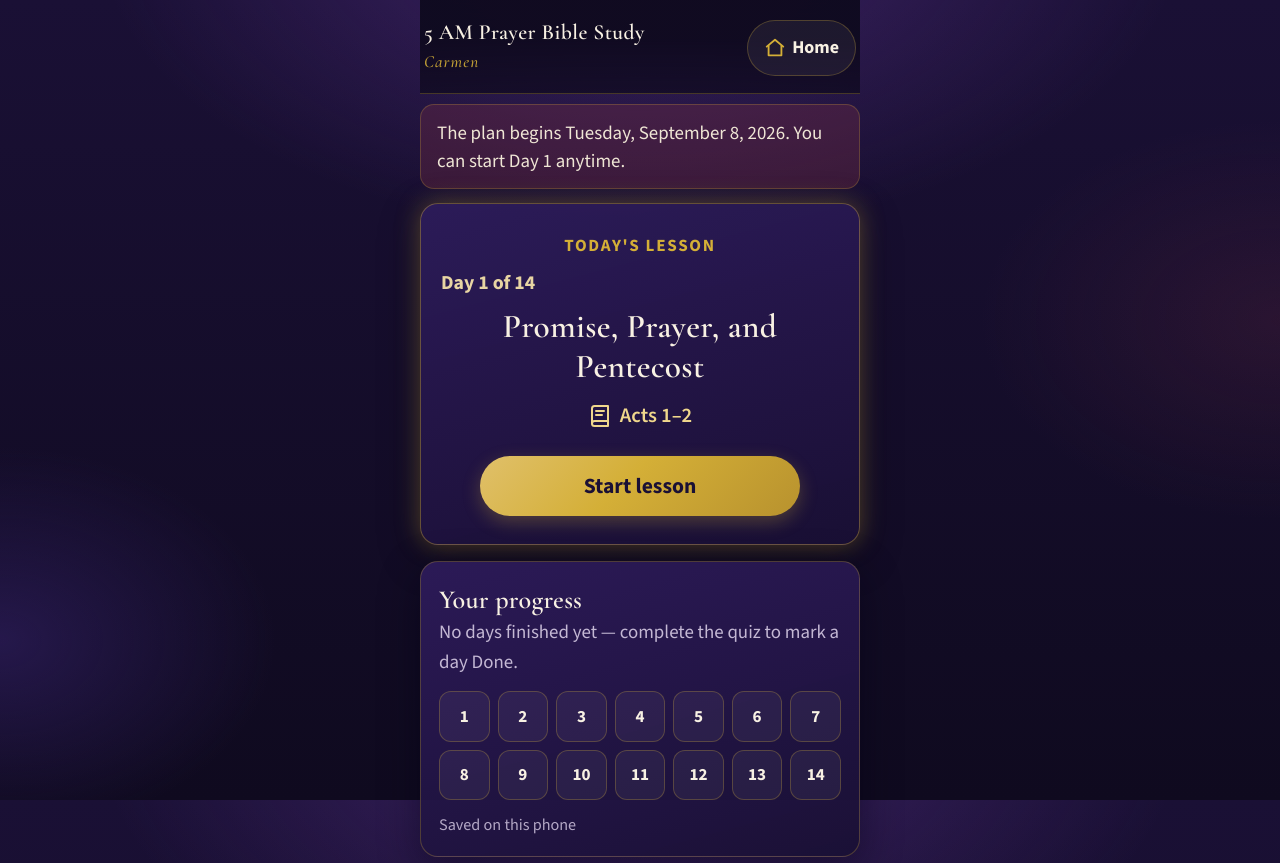
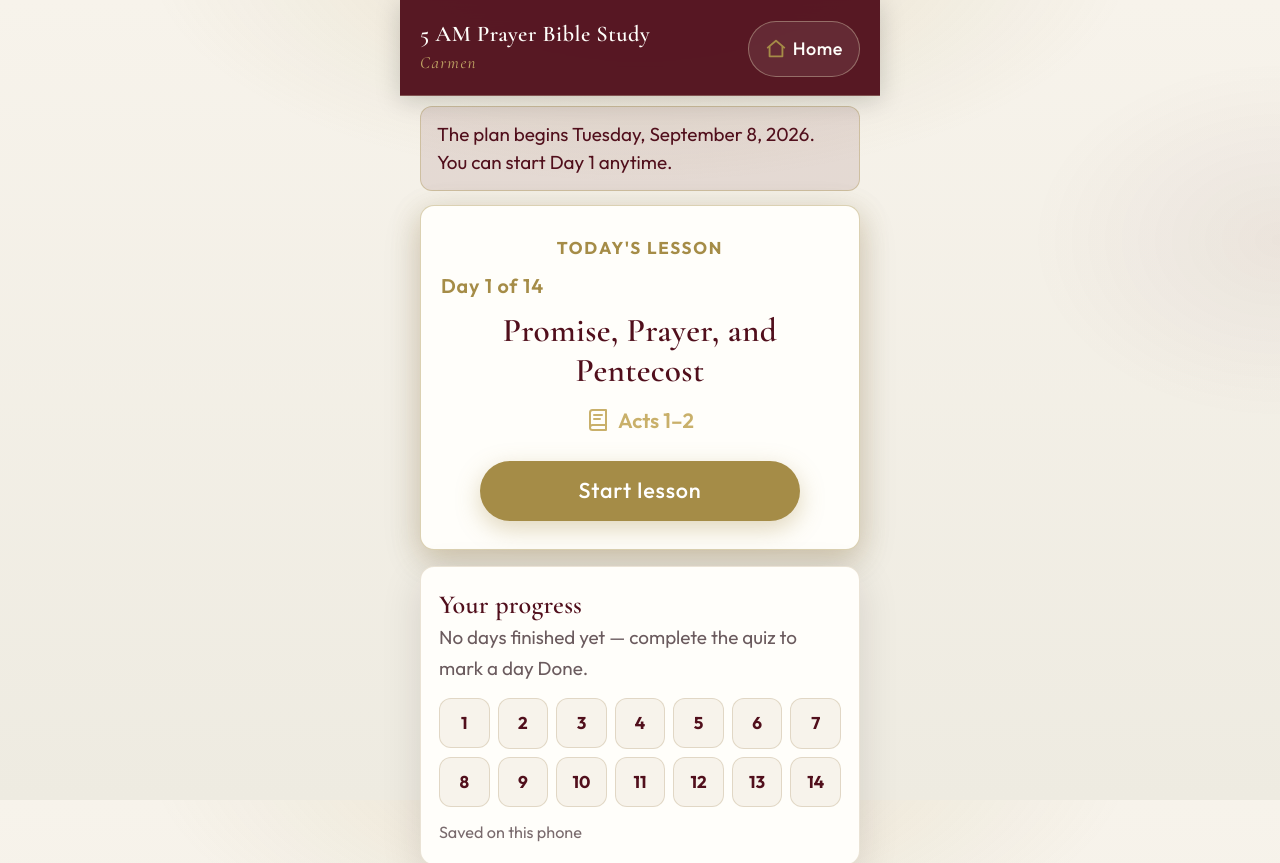
Before and after one commit to mikesilla-KOG/5am-prayer-bible-study, a React (Vite) app: page / in a window 1280 px wide. Shown: the top 863 px of the page. Built offline with nearby package versions, Linux system fonts and the light colour scheme.

Commit message:
Match Bible study look and feel to Saved Sealed Delivered

```diff
--- a/index.html
+++ b/index.html
@@ -4,16 +4,16 @@
     <meta charset="UTF-8" />
     <link rel="icon" type="image/svg+xml" href="/5am-prayer-bible-study/favicon.svg" />
     <meta name="viewport" content="width=device-width, initial-scale=1.0, viewport-fit=cover" />
-    <meta name="theme-color" content="#1a1035" />
+    <meta name="theme-color" content="#510F1C" />
     <meta name="apple-mobile-web-app-capable" content="yes" />
     <meta name="apple-mobile-web-app-status-bar-style" content="black-translucent" />
     <meta name="apple-mobile-web-app-title" content="5AM Study" />
     <link rel="apple-touch-icon" href="/5am-prayer-bible-study/pwa-192x192.png" />
-    <meta name="description" content="5 AM Prayer Bible Study — Carmen. A royal, mobile-first journey through the Book of Acts." />
+    <meta name="description" content="5 AM Prayer Bible Study — Carmen. An elegant, mobile-first journey through the Book of Acts." />
     <title>5 AM Prayer Bible Study</title>
     <link rel="preconnect" href="https://fonts.googleapis.com" />
     <link rel="preconnect" href="https://fonts.gstatic.com" crossorigin />
-    <link href="https://fonts.googleapis.com/css2?family=Cormorant+Garamond:ital,wght@0,500;0,600;0,700;1,500&family=Source+Sans+3:wght@400;600;700&display=swap" rel="stylesheet" />
+    <link href="https://fonts.googleapis.com/css2?family=Cormorant+Garamond:ital,wght@0,400;0,500;0,600;0,700;1,400&family=Outfit:wght@300;400;500;600;700&display=swap" rel="stylesheet" />
   </head>
   <body>
     <div id="root"></div>
--- a/src/App.css
+++ b/src/App.css
@@ -22,10 +22,15 @@
   align-items: center;
   justify-content: space-between;
   gap: 12px;
-  padding: 14px 4px 12px;
-  background: linear-gradient(180deg, rgba(15, 10, 31, 0.96) 40%, rgba(15, 10, 31, 0.75) 100%);
-  backdrop-filter: blur(10px);
-  border-bottom: 1px solid var(--line);
+  padding: 14px 8px 12px;
+  margin: 0 -16px;
+  padding-left: 20px;
+  padding-right: 20px;
+  background: rgba(81, 15, 28, 0.96);
+  backdrop-filter: blur(12px);
+  border-bottom: 1px solid rgba(208, 194, 166, 0.35);
+  box-shadow: 0 4px 24px rgba(0, 0, 0, 0.18);
+  color: var(--on-wine);
 }
 
 .brand {
@@ -41,9 +46,9 @@
 .brand-title {
   font-family: var(--font-serif);
   font-weight: 600;
-  font-size: 1.2rem;
+  font-size: 1.25rem;
   letter-spacing: 0.02em;
-  color: var(--cream);
+  color: var(--on-wine);
   line-height: 1.2;
 }
 
@@ -51,9 +56,9 @@
   font-family: var(--font-serif);
   font-style: italic;
   font-size: 0.95rem;
-  color: var(--gold);
-  opacity: 0.9;
-  letter-spacing: 0.06em;
+  color: var(--gold-bright);
+  opacity: 0.95;
+  letter-spacing: 0.08em;
 }
 
 .nav-home {
@@ -63,11 +68,12 @@
   min-height: var(--tap);
   padding: 0 16px;
   border-radius: 999px;
-  border: 1px solid var(--line);
-  color: var(--cream);
-  background: rgba(255, 255, 255, 0.06);
+  border: 1px solid rgba(208, 194, 166, 0.45);
+  color: var(--on-wine);
+  background: rgba(255, 255, 255, 0.08);
   font-size: 1rem;
-  font-weight: 700;
+  font-weight: 500;
+  letter-spacing: 0.03em;
   flex-shrink: 0;
 }
 
@@ -79,15 +85,16 @@
 
 .nav-home:hover,
 .nav-home:focus-visible {
-  border-color: var(--gold);
+  border-color: var(--gold-bright);
   color: var(--gold-bright);
+  background: rgba(165, 140, 71, 0.2);
   outline: none;
 }
 
 /* —— Cards —— */
 .card {
-  background: var(--card);
-  border: 1px solid var(--line);
+  background: var(--ivory);
+  border: 1px solid rgba(208, 194, 166, 0.45);
   border-radius: var(--radius);
   box-shadow: var(--shadow);
   padding: 22px 18px;
@@ -99,7 +106,7 @@
 .day-title {
   font-family: var(--font-serif);
   font-weight: 600;
-  color: var(--cream);
+  color: var(--wine);
   letter-spacing: 0.01em;
 }
 
@@ -170,8 +177,8 @@
 
 .day-badge {
   font-size: 0.9rem;
-  font-weight: 700;
-  color: var(--champagne);
+  font-weight: 600;
+  color: var(--wine);
   background: var(--gold-soft);
   border: 1px solid var(--line);
   border-radius: 999px;
@@ -182,8 +189,8 @@
 
 .banner.info {
   background: var(--burgundy-soft);
-  border: 1px solid rgba(212, 175, 55, 0.25);
-  color: var(--ivory);
+  border: 1px solid rgba(165, 140, 71, 0.35);
+  color: var(--wine);
   border-radius: var(--radius-sm);
   padding: 14px 16px;
   margin: 0 0 14px;
@@ -195,15 +202,16 @@
 .today-card {
   text-align: center;
   padding: 28px 20px;
-  border-color: rgba(212, 175, 55, 0.4);
+  border-color: rgba(165, 140, 71, 0.4);
   box-shadow: var(--glow-gold), var(--shadow);
 }
 
 .today-day-label {
   margin: 0 0 8px;
   font-size: 1.1rem;
-  font-weight: 700;
-  color: var(--champagne);
+  font-weight: 600;
+  letter-spacing: 0.04em;
+  color: var(--gold);
   display: flex;
   flex-wrap: wrap;
   align-items: center;
@@ -214,7 +222,7 @@
   font-family: var(--font-serif);
   font-size: 2rem;
   font-weight: 600;
-  color: var(--cream);
+  color: var(--wine);
   margin: 0 0 12px;
   line-height: 1.2;
 }
@@ -246,7 +254,7 @@
   font-family: var(--font-serif);
   font-size: 1.35rem;
   font-weight: 600;
-  color: var(--cream);
+  color: var(--wine);
   margin: 8px 0 12px;
 }
 
@@ -262,12 +270,12 @@
   min-height: var(--tap);
   padding: 16px 18px;
   border-radius: var(--radius);
-  background: var(--card);
-  border: 1px solid var(--line);
+  background: var(--ivory);
+  border: 1px solid rgba(208, 194, 166, 0.45);
   box-shadow: var(--shadow);
-  color: var(--cream);
+  color: var(--wine);
   font-size: 1.1rem;
-  font-weight: 700;
+  font-weight: 600;
   text-align: left;
 }
 
@@ -303,9 +311,9 @@
   width: 40px;
   height: 40px;
   border-radius: 50%;
-  background: linear-gradient(135deg, #e0c06a 0%, #d4af37 50%, #b8922e 100%);
-  color: #1a1035;
-  font-weight: 800;
+  background: var(--gold);
+  color: #fff;
+  font-weight: 700;
   font-size: 1.15rem;
   flex-shrink: 0;
 }
@@ -366,35 +374,39 @@
 }
 
 .btn.primary {
-  background: linear-gradient(135deg, #e0c06a 0%, #d4af37 45%, #b8922e 100%);
-  color: #1a1035;
-  box-shadow: 0 6px 18px rgba(212, 175, 55, 0.28);
+  background: var(--gold);
+  color: #fff;
+  letter-spacing: 0.04em;
+  font-weight: 500;
+  box-shadow: 0 8px 24px rgba(165, 140, 71, 0.35);
 }
 
 .btn.primary:hover:not(:disabled),
 .btn.primary:focus-visible {
-  box-shadow: var(--glow-gold);
+  background: var(--gold-bright);
+  box-shadow: 0 12px 28px rgba(165, 140, 71, 0.45);
   outline: none;
 }
 
 .btn.secondary {
-  background: rgba(255, 255, 255, 0.06);
-  color: var(--cream);
-  border: 1px solid var(--line);
+  background: transparent;
+  color: var(--wine);
+  border: 1.5px solid var(--wine);
 }
 
 .btn.secondary:hover:not(:disabled),
 .btn.secondary:focus-visible {
-  border-color: var(--gold);
-  color: var(--gold-bright);
+  background: var(--wine);
+  border-color: var(--wine);
+  color: var(--on-wine);
   outline: none;
 }
 
 .btn.ghost {
   min-height: 48px;
   padding: 0 12px;
-  color: var(--champagne);
-  font-weight: 700;
+  color: var(--wine);
+  font-weight: 600;
   font-size: 1.05rem;
 }
 
@@ -417,7 +429,7 @@
   border-radius: var(--radius-sm);
   overflow: hidden;
   border: 2px solid var(--line);
-  background: rgba(0, 0, 0, 0.35);
+  background: rgba(31, 1, 8, 0.08);
   margin-bottom: 8px;
   min-height: 120px;
 }
@@ -428,7 +440,7 @@
   min-height: 140px;
   height: 160px;
   border: 0;
-  background: #1a1035;
+  background: var(--wine-deep);
 }
 
 .audible-secondary {
@@ -442,15 +454,15 @@
   margin: 14px 0 12px;
   text-align: center;
   font-size: 1.1rem;
-  color: var(--ivory);
+  color: var(--ink);
 }
 
 .web-backup-link {
   display: block;
   text-align: center;
   font-size: 1.05rem;
-  font-weight: 700;
-  color: var(--gold-bright);
+  font-weight: 500;
+  color: var(--wine);
   text-decoration: underline;
   text-underline-offset: 4px;
   padding: 12px 8px;
@@ -464,8 +476,8 @@
 }
 
 .audio-label {
-  font-weight: 700;
-  color: var(--ivory);
+  font-weight: 600;
+  color: var(--ink);
 }
 
 
@@ -489,13 +501,14 @@
   gap: 12px;
   min-height: var(--tap);
   padding: 12px 18px;
-  border-radius: var(--radius-sm);
-  background: rgba(212, 175, 55, 0.12);
+  border-radius: 999px;
+  background: var(--gold-soft);
   border: 1px solid var(--line);
-  color: var(--gold-bright);
+  color: var(--wine);
   text-decoration: none;
-  font-weight: 700;
+  font-weight: 500;
   font-size: 1.08rem;
+  letter-spacing: 0.02em;
 }
 
 .ext-link.big-link {
@@ -512,7 +525,7 @@
 
 .ext-link:hover,
 .ext-link:focus-visible {
-  background: rgba(212, 175, 55, 0.2);
+  background: rgba(165, 140, 71, 0.2);
   outline: none;
 }
 
@@ -520,7 +533,7 @@
   margin: 4px 0 0;
   padding: 0 0 0 1.35rem;
   list-style: disc;
-  color: var(--ivory);
+  color: var(--ink);
 }
 
 .lesson-text .lesson-bullets li {
@@ -551,7 +564,7 @@
   margin: 4px 0 14px;
   padding: 12px 14px;
   border-radius: var(--radius-sm);
-  background: rgba(0, 0, 0, 0.22);
+  background: var(--surface-mid);
   border: 1px solid var(--line);
 }
 
@@ -581,7 +594,7 @@
   width: 18px;
   height: 18px;
   border-radius: 50%;
-  border: 2px solid rgba(212, 175, 55, 0.55);
+  border: 2px solid rgba(165, 140, 71, 0.55);
   background: transparent;
   box-sizing: border-box;
 }
@@ -589,16 +602,16 @@
 .progress-dot.filled {
   background: linear-gradient(135deg, var(--gold-bright), var(--gold));
   border-color: var(--gold-bright);
-  box-shadow: 0 0 10px rgba(212, 175, 55, 0.4);
+  box-shadow: 0 0 10px rgba(165, 140, 71, 0.4);
 }
 
 .progress-dot.empty {
-  background: rgba(255, 255, 255, 0.06);
+  background: var(--surface-soft);
 }
 
 .found-words-plain {
   margin: 4px 0 0;
-  color: var(--cream);
+  color: var(--wine);
   font-size: 1rem;
   line-height: 1.4;
   font-weight: 600;
@@ -629,14 +642,14 @@
 
 .found-chip.hidden {
   color: var(--muted);
-  background: rgba(0, 0, 0, 0.2);
+  background: var(--surface-soft);
 }
 
 .found-chip.revealed {
-  color: #1a1035;
-  background: linear-gradient(135deg, var(--gold-bright), var(--gold));
+  color: #fff;
+  background: var(--gold);
   border-color: transparent;
-  box-shadow: 0 0 12px rgba(212, 175, 55, 0.35);
+  box-shadow: 0 4px 12px rgba(165, 140, 71, 0.3);
 }
 
 .current-word {
@@ -647,13 +660,13 @@
   margin: 0 auto 18px;
   padding: 10px 16px;
   border-radius: var(--radius-sm);
-  background: rgba(0, 0, 0, 0.25);
+  background: var(--cream);
   border: 1px solid var(--line);
   font-family: var(--font-serif);
   font-size: 1.7rem;
   font-weight: 600;
   letter-spacing: 0.18em;
-  color: var(--cream);
+  color: var(--wine);
   transition: border-color 0.2s ease, box-shadow 0.2s ease, background 0.2s ease;
 }
 
@@ -667,7 +680,7 @@
 
 .current-word.ok {
   border-color: var(--success);
-  box-shadow: 0 0 16px rgba(110, 207, 155, 0.25);
+  box-shadow: 0 0 16px rgba(45, 106, 79, 0.2);
   color: var(--success);
 }
 
@@ -712,10 +725,10 @@
   font-family: var(--font-serif);
   font-size: 1.55rem;
   font-weight: 700;
-  color: var(--cream);
-  background: linear-gradient(145deg, #3a2470 0%, #241548 100%);
-  border: 2px solid rgba(212, 175, 55, 0.4);
-  box-shadow: 0 6px 14px rgba(0, 0, 0, 0.35), inset 0 1px 0 rgba(255, 255, 255, 0.08);
+  color: var(--on-wine);
+  background: linear-gradient(145deg, #6B1A2A 0%, #510F1C 100%);
+  border: 2px solid rgba(165, 140, 71, 0.4);
+  box-shadow: 0 6px 14px rgba(31, 1, 8, 0.08), inset 0 1px 0 rgba(255, 255, 255, 0.08);
   transform: translate(var(--tx, 0), var(--ty, 0));
   transition: background 0.15s ease, border-color 0.15s ease, box-shadow 0.15s ease, transform 0.12s ease;
   -webkit-tap-highlight-color: transparent;
@@ -728,10 +741,10 @@
 }
 
 .letter-tile.selected {
-  background: linear-gradient(145deg, #f0d78c 0%, #d4af37 55%, #b8922e 100%);
-  color: #1a1035;
-  border-color: #fff3c4;
-  box-shadow: var(--glow-gold), 0 4px 12px rgba(0, 0, 0, 0.3);
+  background: linear-gradient(145deg, #C9B06A 0%, #A58C47 55%, #8F7638 100%);
+  color: var(--wine-deep);
+  border-color: var(--gold-champagne);
+  box-shadow: var(--glow-gold), 0 4px 12px rgba(31, 1, 8, 0.2);
   transform: translate(var(--tx, 0), var(--ty, 0)) scale(1.08);
   z-index: 2;
 }
@@ -743,8 +756,8 @@
   width: 22px;
   height: 22px;
   border-radius: 50%;
-  background: var(--burgundy);
-  color: var(--cream);
+  background: var(--wine-deep);
+  color: var(--on-wine);
   font-family: var(--font-sans);
   font-size: 0.75rem;
   font-weight: 700;
@@ -784,8 +797,8 @@
   border-radius: var(--radius);
   border: 1px solid var(--gold);
   background:
-    linear-gradient(160deg, rgba(212, 175, 55, 0.16) 0%, rgba(26, 16, 53, 0.5) 55%),
-    rgba(0, 0, 0, 0.25);
+    linear-gradient(160deg, rgba(165, 140, 71, 0.18) 0%, rgba(247, 243, 235, 0.95) 55%),
+    var(--surface-mid);
   box-shadow: var(--glow-gold);
 }
 
@@ -819,7 +832,7 @@
   font-size: 1.35rem;
   font-style: italic;
   line-height: 1.5;
-  color: var(--cream);
+  color: var(--wine);
   margin: 0 0 12px;
 }
 
@@ -840,10 +853,10 @@
 
 .quiz-prompt {
   margin: 0 0 18px;
-  font-weight: 600;
+  font-weight: 500;
   font-size: 1.25rem;
   line-height: 1.4;
-  color: var(--cream);
+  color: var(--wine);
 }
 
 .choices {
@@ -857,9 +870,9 @@
   text-align: left;
   padding: 16px 18px;
   border-radius: var(--radius-sm);
-  background: rgba(0, 0, 0, 0.22);
+  background: var(--cream);
   border: 2px solid var(--line);
-  color: var(--ivory);
+  color: var(--ink);
   font-weight: 600;
   font-size: 1.12rem;
   line-height: 1.4;
@@ -869,8 +882,8 @@
 .choice.selected {
   border-color: var(--gold);
   background: var(--gold-soft);
-  color: var(--cream);
-  box-shadow: inset 0 0 0 1px rgba(212, 175, 55, 0.35);
+  color: var(--wine);
+  box-shadow: inset 0 0 0 1px rgba(165, 140, 71, 0.35);
 }
 
 .choice.correct {
@@ -947,8 +960,8 @@
   min-height: 80px;
   padding: 14px 16px;
   border-radius: var(--radius);
-  background: var(--card);
-  border: 1px solid var(--line);
+  background: var(--ivory);
+  border: 1px solid rgba(208, 194, 166, 0.45);
   box-shadow: var(--shadow);
   text-align: left;
 }
@@ -985,7 +998,7 @@
   font-family: var(--font-serif);
   font-size: 1.2rem;
   font-weight: 600;
-  color: var(--cream);
+  color: var(--wine);
   line-height: 1.25;
 }
 
@@ -996,11 +1009,11 @@
 
 .today-pill {
   font-size: 0.8rem;
-  font-weight: 700;
+  font-weight: 600;
   text-transform: uppercase;
-  letter-spacing: 0.06em;
-  color: #1a1035;
-  background: var(--gold);
+  letter-spacing: 0.08em;
+  color: #fff;
+  background: var(--wine);
   border-radius: 999px;
   padding: 6px 10px;
 }
@@ -1034,10 +1047,11 @@
 
 .site-footer {
   margin-top: auto;
-  padding: 24px 4px 8px;
+  padding: 28px 4px 12px;
   text-align: center;
   color: var(--muted);
-  font-size: 0.95rem;
+  font-size: 0.9rem;
+  font-weight: 300;
   border-top: 1px solid var(--line);
 }
 
@@ -1051,6 +1065,11 @@
   .app-shell {
     padding-left: 20px;
     padding-right: 20px;
+  }
+
+  .site-header {
+    margin-left: -20px;
+    margin-right: -20px;
   }
 
   .letter-tile {
@@ -1072,8 +1091,8 @@
   margin-top: 0.75rem;
   border-radius: 14px;
   overflow: hidden;
-  border: 2px solid rgba(92, 45, 145, 0.25);
-  background: #1a1228;
+  border: 2px solid var(--line);
+  background: var(--wine-deep);
 }
 
 .stick-video {
@@ -1081,7 +1100,7 @@
   width: 100%;
   height: auto;
   max-height: 70vh;
-  background: #1a1228;
+  background: var(--wine-deep);
 }
 
 
@@ -1111,8 +1130,8 @@
   min-height: 40px;
   border-radius: 12px;
   border: 1px solid var(--line);
-  background: rgba(255, 255, 255, 0.05);
-  color: var(--cream);
+  background: var(--cream);
+  color: var(--wine);
   font-weight: 700;
   font-size: 0.95rem;
   display: inline-flex;
@@ -1152,7 +1171,7 @@
   font-weight: 700;
   text-transform: uppercase;
   letter-spacing: 0.06em;
-  color: #0f0a1f;
+  color: var(--wine-deep);
   background: var(--success);
   border-radius: 999px;
   padding: 6px 10px;
@@ -1165,7 +1184,7 @@
 }
 
 .lesson-row-done {
-  border-color: rgba(110, 207, 155, 0.35);
+  border-color: rgba(45, 106, 79, 0.3);
 }
 
 .progress-saved-note {
@@ -1193,7 +1212,7 @@
   color: var(--muted);
   font-size: 0.95rem;
   line-height: 1.45;
-  background: rgba(255, 255, 255, 0.03);
+  background: var(--surface-soft);
 }
 
 
@@ -1208,7 +1227,7 @@
   border-radius: var(--radius-sm);
   background: var(--gold-soft);
   border: 1px solid var(--line);
-  color: var(--cream);
+  color: var(--wine);
   font-size: 1.15rem;
   line-height: 1.45;
   font-weight: 600;
@@ -1238,7 +1257,7 @@
   width: min(100%, 420px);
   margin: 0 auto;
   aspect-ratio: 1;
-  background: rgba(0, 0, 0, 0.35);
+  background: rgba(31, 1, 8, 0.08);
   padding: 4px;
   border-radius: 12px;
   border: 1px solid var(--line);
@@ -1253,7 +1272,7 @@
 }
 
 .cw-block {
-  background: rgba(8, 4, 18, 0.85);
+  background: var(--wine-deep);
   border: none;
   pointer-events: none;
 }
@@ -1262,9 +1281,9 @@
   display: flex;
   align-items: center;
   justify-content: center;
-  background: linear-gradient(165deg, #3a2470 0%, #241548 100%);
-  border: 2px solid rgba(212, 175, 55, 0.35);
-  color: var(--cream);
+  background: linear-gradient(165deg, #6B1A2A 0%, #510F1C 100%);
+  border: 2px solid rgba(165, 140, 71, 0.35);
+  color: var(--on-wine);
   padding: 0;
   -webkit-tap-highlight-color: transparent;
   transition: background 0.12s ease, border-color 0.12s ease, box-shadow 0.12s ease;
@@ -1277,31 +1296,31 @@
 }
 
 .cw-in-word {
-  background: linear-gradient(165deg, #4a3088 0%, #2e1c5c 100%);
-  border-color: rgba(212, 175, 55, 0.65);
+  background: linear-gradient(165deg, #7A2435 0%, #510F1C 100%);
+  border-color: rgba(165, 140, 71, 0.65);
 }
 
 .cw-selected {
-  background: linear-gradient(145deg, #f0d78c 0%, #d4af37 55%, #b8922e 100%);
-  color: #1a1035;
-  border-color: #fff3c4;
+  background: linear-gradient(145deg, #C9B06A 0%, #A58C47 55%, #8F7638 100%);
+  color: var(--wine-deep);
+  border-color: var(--gold-champagne);
   box-shadow: var(--glow-gold);
   z-index: 1;
 }
 
 .cw-selected .cw-num {
-  color: #5a3a10;
+  color: var(--wine-deep);
 }
 
 .cw-correct {
   border-color: var(--success) !important;
-  box-shadow: inset 0 0 0 1px rgba(110, 207, 155, 0.5);
+  box-shadow: inset 0 0 0 1px rgba(45, 106, 79, 0.35);
 }
 
 .cw-wrong {
   border-color: var(--danger) !important;
   background: var(--danger-bg) !important;
-  color: var(--cream) !important;
+  color: var(--wine) !important;
 }
 
 .cw-word-ok {
@@ -1338,9 +1357,9 @@
 .cw-key {
   min-height: 48px;
   border-radius: 10px;
-  background: rgba(0, 0, 0, 0.28);
+  background: var(--cream);
   border: 1px solid var(--line);
-  color: var(--cream);
+  color: var(--wine);
   font-family: var(--font-serif);
   font-size: 1.2rem;
   font-weight: 700;
@@ -1381,13 +1400,13 @@
 .cw-status-ok {
   background: var(--success-bg);
   border: 1px solid var(--success);
-  color: var(--cream);
+  color: var(--success);
 }
 
 .cw-status-partial {
   background: var(--gold-soft);
   border: 1px solid var(--line);
-  color: var(--champagne);
+  color: var(--wine);
 }
 
 .cw-clues {
@@ -1422,9 +1441,9 @@
   min-height: var(--tap);
   padding: 12px 14px;
   border-radius: var(--radius-sm);
-  background: rgba(0, 0, 0, 0.22);
+  background: var(--cream);
   border: 2px solid var(--line);
-  color: var(--ivory);
+  color: var(--ink);
   font-size: 1.08rem;
   line-height: 1.4;
   font-weight: 600;
@@ -1440,8 +1459,8 @@
 .cw-clue-btn.active {
   border-color: var(--gold);
   background: var(--gold-soft);
-  color: var(--cream);
-  box-shadow: inset 0 0 0 1px rgba(212, 175, 55, 0.35);
+  color: var(--wine);
+  box-shadow: inset 0 0 0 1px rgba(165, 140, 71, 0.35);
 }
 
 .cw-clue-num {
--- a/src/index.css
+++ b/src/index.css
@@ -1,36 +1,45 @@
 :root {
-  color-scheme: dark;
-  --bg-deep: #0f0a1f;
-  --bg: #1a1035;
-  --bg-mid: #241548;
-  --bg-elevated: #2e1c5c;
-  --card: linear-gradient(165deg, rgba(46, 28, 92, 0.92) 0%, rgba(26, 16, 53, 0.96) 100%);
-  --card-solid: #25164a;
-  --ink: #f5efe6;
-  --cream: #f8f1e3;
-  --ivory: #efe6d5;
-  --muted: #c4b8d4;
-  --gold: #d4af37;
-  --gold-bright: #f0d78c;
-  --gold-soft: rgba(212, 175, 55, 0.18);
-  --champagne: #e8d5a3;
-  --burgundy: #7a2f45;
-  --burgundy-soft: rgba(122, 47, 69, 0.35);
-  --success: #6ecf9b;
-  --success-bg: rgba(46, 120, 85, 0.35);
-  --danger: #f0a090;
-  --danger-bg: rgba(122, 47, 69, 0.45);
-  --line: rgba(212, 175, 55, 0.28);
-  --shadow: 0 12px 40px rgba(5, 2, 18, 0.45);
-  --glow-gold: 0 0 24px rgba(212, 175, 55, 0.35);
-  --radius: 18px;
-  --radius-sm: 14px;
-  --font-sans: 'Source Sans 3', system-ui, sans-serif;
+  color-scheme: light;
+  /* SSD palette — Saved Sealed Delivered */
+  --wine: #510F1C;
+  --wine-deep: #1F0108;
+  --gold: #A58C47;
+  --gold-bright: #C9B06A;
+  --gold-champagne: #D0C2A6;
+  --cream: #F7F3EB;
+  --cream-dark: #EEEBE1;
+  --ivory: #FFFEFA;
+  --ink: #2A1A1D;
+  --muted: #6B5B5E;
+  /* App aliases mapped to SSD */
+  --bg-deep: #1F0108;
+  --bg: #510F1C;
+  --bg-mid: #6B1A2A;
+  --bg-elevated: #FFFEFA;
+  --card: #FFFEFA;
+  --card-solid: #FFFEFA;
+  --champagne: #D0C2A6;
+  --burgundy: #510F1C;
+  --burgundy-soft: rgba(81, 15, 28, 0.1);
+  --gold-soft: rgba(165, 140, 71, 0.16);
+  --success: #2d6a4f;
+  --success-bg: rgba(45, 106, 79, 0.12);
+  --danger: #8B3A3A;
+  --danger-bg: rgba(81, 15, 28, 0.1);
+  --line: rgba(208, 194, 166, 0.55);
+  --shadow: 0 12px 40px rgba(31, 1, 8, 0.12);
+  --glow-gold: 0 8px 28px rgba(165, 140, 71, 0.28);
+  --radius: 14px;
+  --radius-sm: 12px;
+  --font-sans: 'Outfit', system-ui, sans-serif;
   --font-serif: 'Cormorant Garamond', Georgia, 'Times New Roman', serif;
   --tap: 56px;
   --max: 480px;
   --text-base: 1.125rem;
   --text-lead: 1.2rem;
+  --on-wine: #FFFEFA;
+  --surface-soft: rgba(81, 15, 28, 0.05);
+  --surface-mid: rgba(81, 15, 28, 0.08);
 }
 
 *,
@@ -42,21 +51,23 @@
 html {
   -webkit-text-size-adjust: 100%;
   font-size: 18px;
+  scroll-behavior: smooth;
 }
 
 body {
   margin: 0;
   min-height: 100dvh;
   font-family: var(--font-sans);
+  font-weight: 400;
   font-size: var(--text-base);
   color: var(--ink);
   background:
-    radial-gradient(ellipse 900px 500px at 50% -8%, rgba(90, 50, 140, 0.55) 0%, transparent 60%),
-    radial-gradient(ellipse 600px 400px at 100% 40%, rgba(122, 47, 69, 0.2) 0%, transparent 50%),
-    radial-gradient(ellipse 500px 350px at 0% 80%, rgba(42, 27, 85, 0.8) 0%, transparent 55%),
-    linear-gradient(180deg, #1a1035 0%, #0f0a1f 100%);
+    radial-gradient(ellipse 900px 420px at 50% -6%, rgba(165, 140, 71, 0.18) 0%, transparent 55%),
+    radial-gradient(ellipse 500px 360px at 100% 30%, rgba(81, 15, 28, 0.06) 0%, transparent 50%),
+    linear-gradient(180deg, var(--cream) 0%, var(--cream-dark) 100%);
   background-attachment: fixed;
-  line-height: 1.6;
+  line-height: 1.65;
+  -webkit-font-smoothing: antialiased;
 }
 
 button,
@@ -72,7 +83,7 @@
 }
 
 a {
-  color: var(--gold-bright);
+  color: var(--wine);
 }
 
 #root {
@@ -80,6 +91,6 @@
 }
 
 ::selection {
-  background: rgba(212, 175, 55, 0.35);
-  color: var(--cream);
+  background: rgba(165, 140, 71, 0.35);
+  color: var(--wine-deep);
 }
--- a/vite.config.ts
+++ b/vite.config.ts
@@ -15,9 +15,9 @@
         name: '5 AM Prayer Bible Study',
         short_name: '5AM Study',
         description:
-          '5 AM Prayer Bible Study — Carmen. A royal, mobile-first journey through the Book of Acts.',
-        theme_color: '#1a1035',
-        background_color: '#1a1035',
+          '5 AM Prayer Bible Study — Carmen. An elegant, mobile-first journey through the Book of Acts.',
+        theme_color: '#510F1C',
+        background_color: '#F7F3EB',
         display: 'standalone',
         orientation: 'portrait',
         start_url: BASE,
```
Also changed, not shown: public/favicon.svg.
